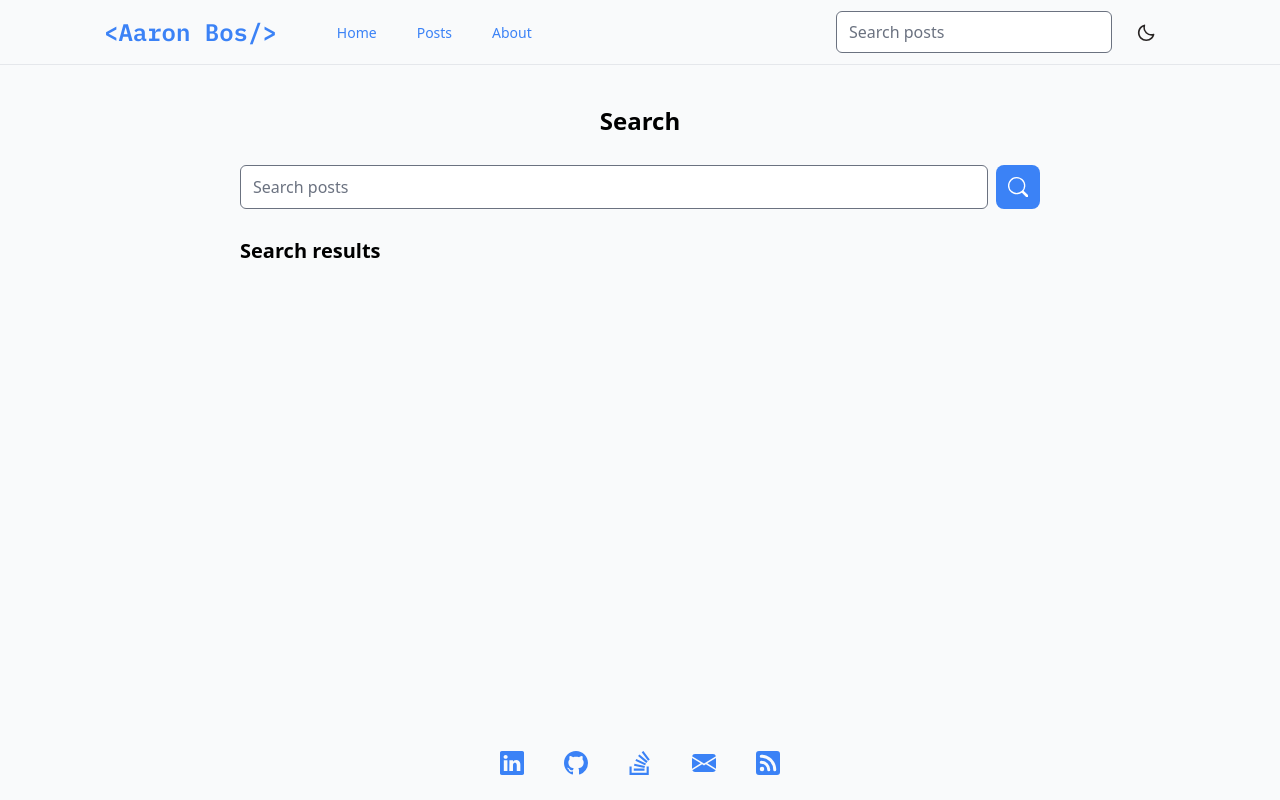
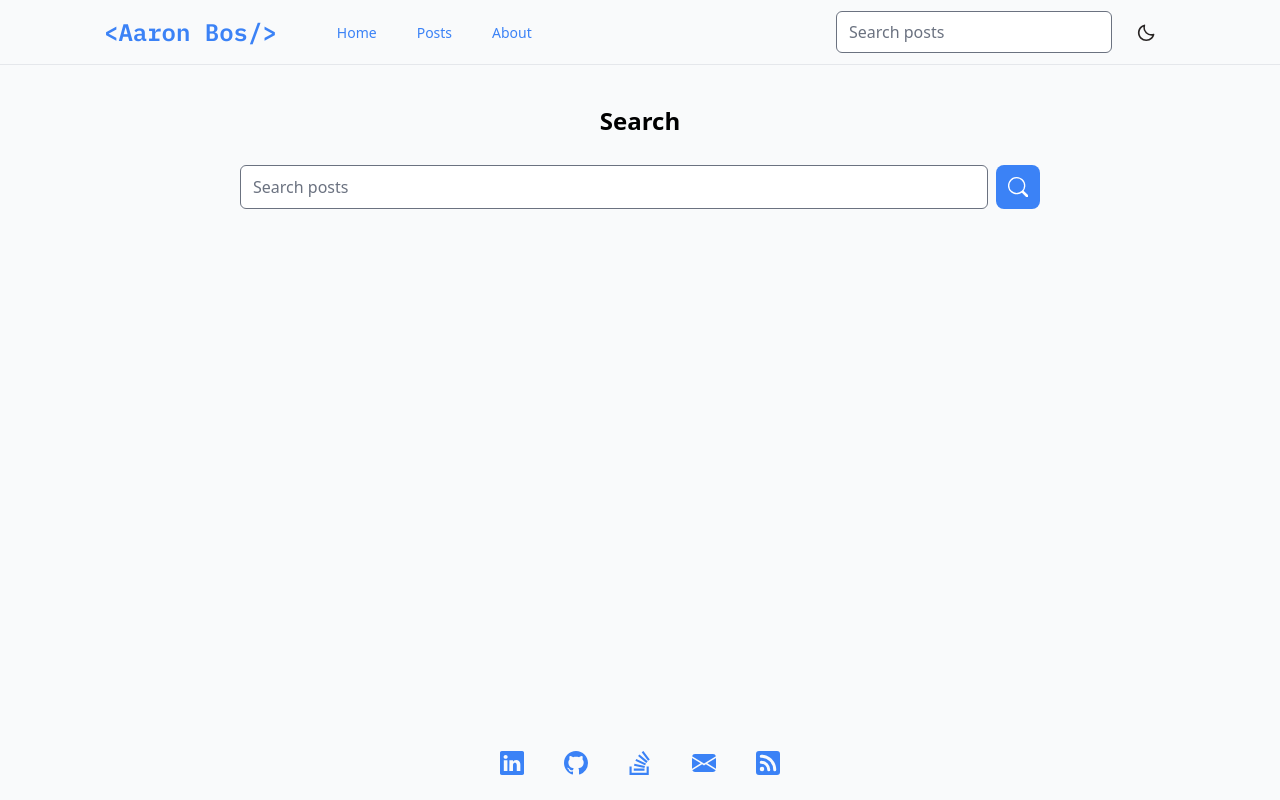
Before and after one commit to aaronmbos/personal-site, a Next.js app: page /search in a window 1280 px wide. Built offline with nearby package versions, Linux system fonts and the light colour scheme.

Commit message:
Empty state with no query

```diff
--- a/pages/search.tsx
+++ b/pages/search.tsx
@@ -114,6 +114,7 @@ export default function Search() {
           ) : data?.length === 0 ? (
             <div className="text-center my-2 font-bold">No results found.</div>
           ) : (
+            q && (
               <div>
                 <h3 className="text-xl font-bold my-2">Search results</h3>
                 <div>
@@ -124,19 +125,23 @@ export default function Search() {
                         slug={result.slug}
                         title={result.title}
                         description={result.description}
-                      date={new Date(result.date).toLocaleDateString("en-US", {
+                        date={new Date(result.date).toLocaleDateString(
+                          "en-US",
+                          {
                             weekday: "long",
                             year: "numeric",
                             month: "long",
                             day: "numeric",
                             timeZone: "America/Chicago",
-                      })}
+                          }
+                        )}
                         metadata={result.metadata}
                       />
                     );
                   })}
                 </div>
               </div>
+            )
           )}
         </div>
       </Layout>
```
Lines whose indentation alone changed are shown as unchanged.
